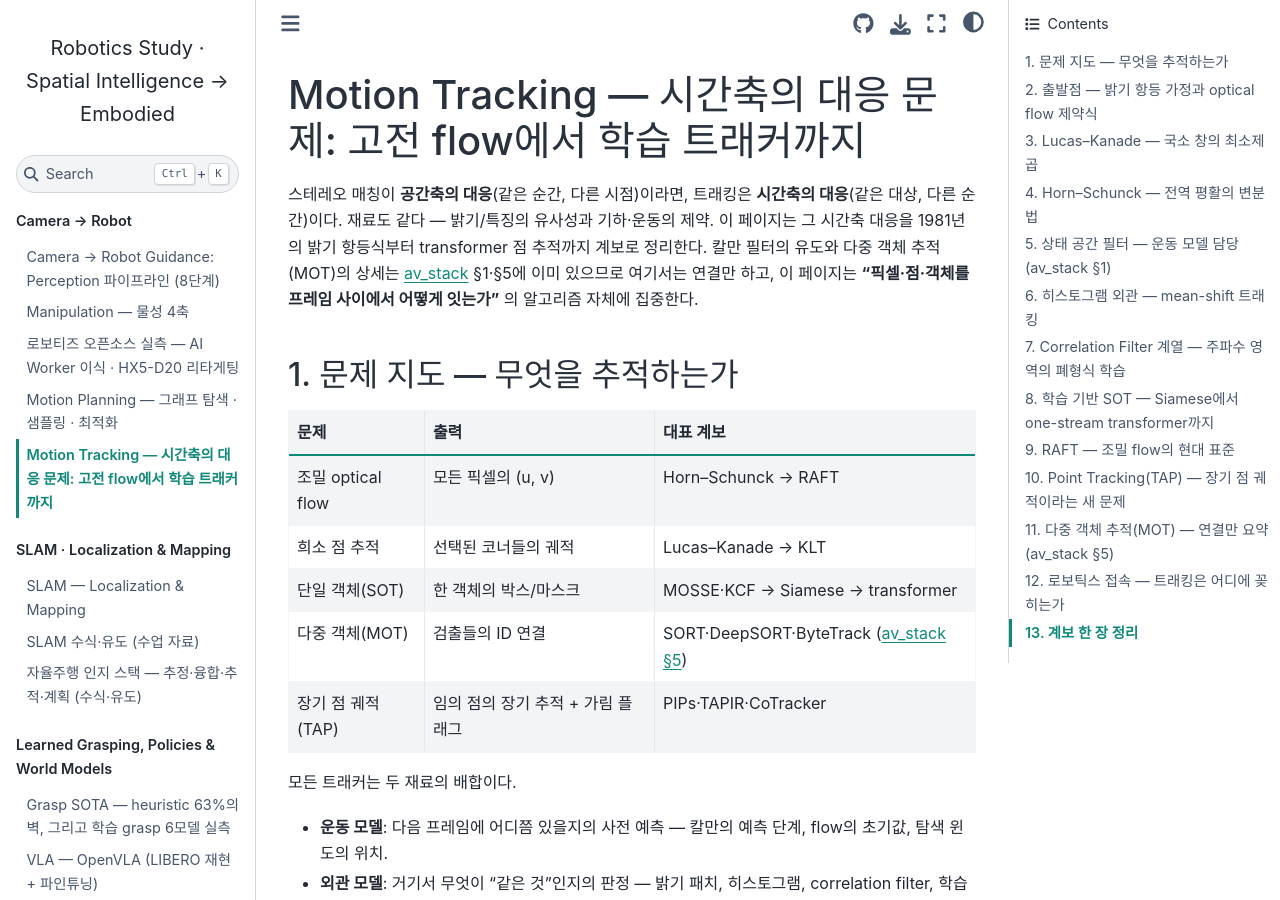
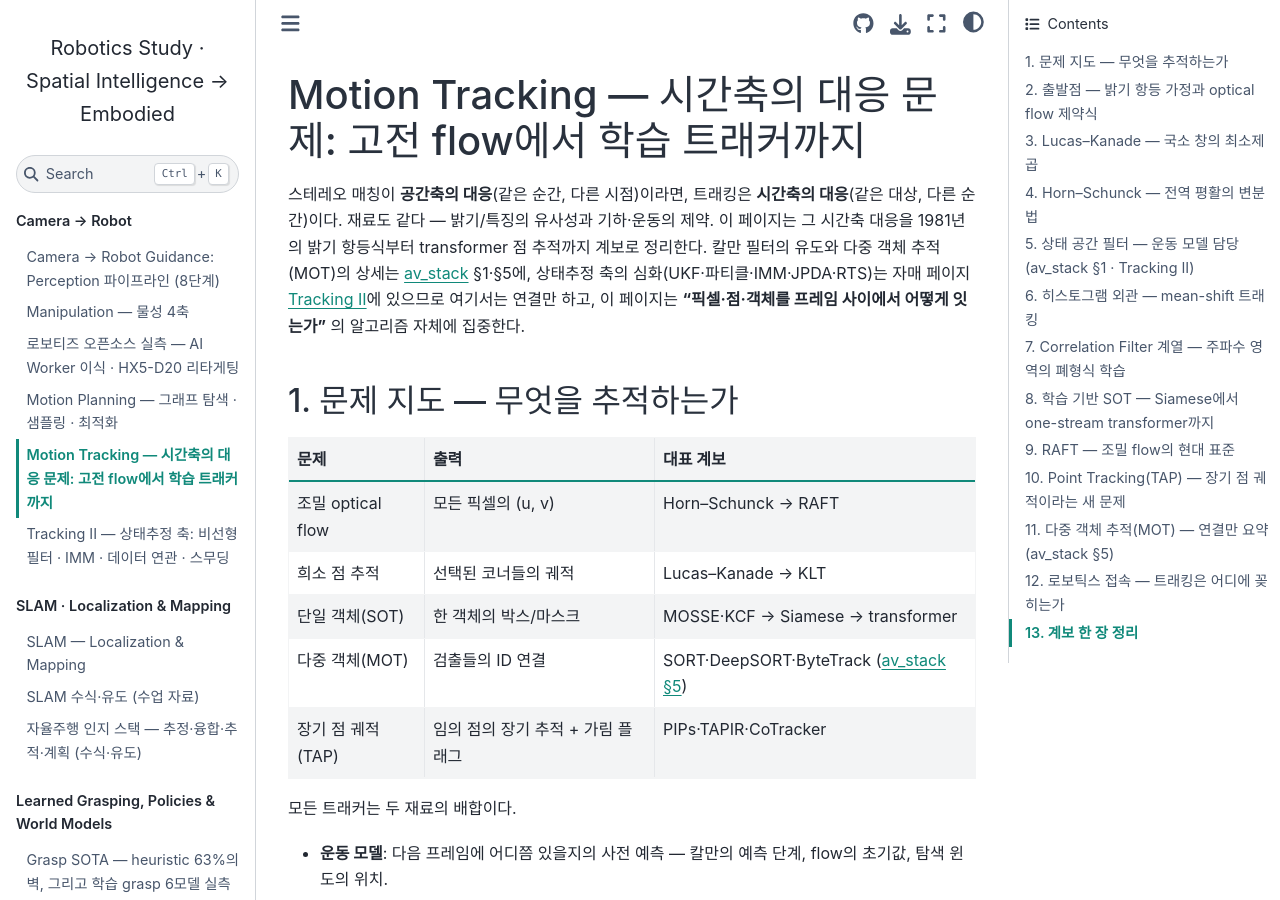
Before and after one commit to DoHyun468/robotics-study, a Jupyter Book: the page built from tracking.md, in a window 1280 px wide and 900 px high. Built offline with Jupyter Book 1.0.4 settings and Sphinx 7.4.7 and the Sphinx Book theme 1.1.4, drawn with Linux system fonts in a browser that asks for light colours; part of the change alters nothing that is shown; some of the changed text lies outside the part shown.

Commit message:
Tracking II 페이지 신설 — 상태추정 축: UKF·파티클·IMM·JPDA/MHT·RTS·필터 진단
Co-Authored-By: Claude Fable 5 <noreply@anthropic.com>

```diff
--- a/_toc.yml
+++ b/_toc.yml
@@ -8,6 +8,7 @@ parts:
       - file: robotis
       - file: planning
       - file: tracking
+      - file: tracking_filter
   - caption: SLAM · Localization & Mapping
     chapters:
       - file: slam
--- a/tracking.md
+++ b/tracking.md
@@ -1,6 +1,6 @@
 # Motion Tracking — 시간축의 대응 문제: 고전 flow에서 학습 트래커까지
 
-스테레오 매칭이 **공간축의 대응**(같은 순간, 다른 시점)이라면, 트래킹은 **시간축의 대응**(같은 대상, 다른 순간)이다. 재료도 같다 — 밝기/특징의 유사성과 기하·운동의 제약. 이 페이지는 그 시간축 대응을 1981년의 밝기 항등식부터 transformer 점 추적까지 계보로 정리한다. 칼만 필터의 유도와 다중 객체 추적(MOT)의 상세는 [av_stack](av_stack.md) §1·§5에 이미 있으므로 여기서는 연결만 하고, 이 페이지는 **"픽셀·점·객체를 프레임 사이에서 어떻게 잇는가"** 의 알고리즘 자체에 집중한다.
+스테레오 매칭이 **공간축의 대응**(같은 순간, 다른 시점)이라면, 트래킹은 **시간축의 대응**(같은 대상, 다른 순간)이다. 재료도 같다 — 밝기/특징의 유사성과 기하·운동의 제약. 이 페이지는 그 시간축 대응을 1981년의 밝기 항등식부터 transformer 점 추적까지 계보로 정리한다. 칼만 필터의 유도와 다중 객체 추적(MOT)의 상세는 [av_stack](av_stack.md) §1·§5에, 상태추정 축의 심화(UKF·파티클·IMM·JPDA·RTS)는 자매 페이지 [Tracking II](tracking_filter.md)에 있으므로 여기서는 연결만 하고, 이 페이지는 **"픽셀·점·객체를 프레임 사이에서 어떻게 잇는가"** 의 알고리즘 자체에 집중한다.
 
 ## 1. 문제 지도 — 무엇을 추적하는가
 
@@ -97,7 +97,7 @@ $$u^{k+1} = \bar u^k - \frac{I_x \big( I_x \bar u^k + I_y \bar v^k + I_t \big)}{
 | 실패 모드 | aperture, 큰 움직임 | 운동 경계 번짐 |
 | 계산 | 점당 2×2 — 실시간 | 전역 반복 — 무거움 |
 
-## 5. 상태 공간 필터 — 운동 모델 담당 ([av_stack §1](av_stack.md))
+## 5. 상태 공간 필터 — 운동 모델 담당 ([av_stack §1](av_stack.md) · [Tracking II](tracking_filter.md))
 
 외관 매칭이 "어디가 닮았나"를 답한다면, 칼만 필터는 **"어디쯤 있어야 하나"의 사전분포**를 공급한다 — 탐색 윈도의 중심을 정하고, 말이 안 되는 매칭을 게이팅으로 걸러주는 역할. 예측–갱신 2박자와 칼만 게인의 유도, 등속(CV) 운동 모델, EKF/UKF/파티클 필터로의 확장은 [av_stack §1](av_stack.md)에 전부 전개되어 있으므로 반복하지 않는다. 이 페이지의 관점에서 기억할 한 줄만: **필터는 외관 모델이 틀렸을 때를 버텨주는 관성이고, 외관 모델이 강해질수록(§7~§8) 그 역할은 게이팅으로 축소된다.**
 
--- /dev/null
+++ b/tracking_filter.md
@@ -0,0 +1,168 @@
+# Tracking II — 상태추정 축: 비선형 필터 · IMM · 데이터 연관 · 스무딩
+
+[Tracking I](tracking.md)이 **외관 축**("저게 같은 놈인가"를 이미지에서 판정)이었다면, 이 페이지는 **상태추정 축**("다음에 어디쯤 있어야 하나"를 확률로 유지)이다. 관측을 만드는 쪽과 소비하는 쪽 — 레이더·LiDAR·검출기처럼 관측이 점/박스로 주어지는 트래킹에서는 이 축이 주인공이 된다. 기초는 이미 [av_stack](av_stack.md)에 있다: §1에 칼만 필터의 유도(게인 유도 포함)·CV 모델·EKF의 선형화, §5에 MOT 골격(마할라노비스 게이팅의 유도·헝가리안·M/N 트랙 관리·SORT 계보). 이 페이지는 **그 다음 층** — av_stack이 한 줄로 지나간 UKF·파티클 필터의 실제 수식, 기동 대응(IMM), 모호한 연관의 확률적 처리(JPDA·MHT), 오프라인 정밀화(RTS 스무딩), 그리고 필터가 거짓말하는지 진단하는 법까지를 전개한다.
+
+## 1. 베이즈 필터 한 장 복기
+
+모든 필터는 같은 두 적분의 변주다. 상태 $x_k$, 관측 $z_{1:k}$에 대해:
+
+$$\text{예측:}\quad p(x_k \mid z_{1:k-1}) = \int p(x_k \mid x_{k-1})\, p(x_{k-1} \mid z_{1:k-1})\, dx_{k-1}$$
+
+$$\text{갱신:}\quad p(x_k \mid z_{1:k}) \propto p(z_k \mid x_k)\, p(x_k \mid z_{1:k-1})$$
+
+이 적분을 **어떤 형태의 분포로 들고 다니느냐**가 가족을 가른다 — 가우시안 + 선형이면 칼만(폐형식, [av_stack §1](av_stack.md)), 가우시안 + 비선형 1차 근사면 EKF, 가우시안 + 샘플 통과면 UKF(§3), 임의 분포 + 샘플이면 파티클 필터(§4), 가우시안 혼합 + 모델 혼합이면 IMM(§5). 아래 전부가 이 두 줄의 구현 선택지다.
+
+## 2. 운동 모델 동물원과 Q 설계
+
+### 2.1 모델 사다리
+
+상태에 미분을 몇 개까지 넣고, 어떤 비선형을 허용하느냐의 사다리.
+
+| 모델 | 상태 | 가정 | 용도 |
+|---|---|---|---|
+| CV | $[p, \dot p]$ | 등속 + 백색 가속 | 보행자, 일반 MOT 기본값 |
+| CA | $[p, \dot p, \ddot p]$ | 등가속 + 백색 저크 | 가감속 구간이 긴 대상 |
+| CTRV | $[x, y, v, \psi, \dot\psi]$ | 등속력 + 등회전율 | 차량 (원호 주행) |
+| CTRA | CTRV + $a$ | 등가속 + 등회전율 | 차량 (가감속 포함) |
+| Singer | CA의 가속을 1차 마르코프로 | 상관 시간 $\tau$의 기동 | 항공기 추적 고전 |
+
+CTRV의 전이가 비선형의 전형이다. $\dot\psi \neq 0$일 때 원호를 따라:
+
+$$x_{k+1} = x_k + \frac{v}{\dot\psi}\big[ \sin(\psi + \dot\psi \Delta t) - \sin\psi \big], \qquad y_{k+1} = y_k + \frac{v}{\dot\psi}\big[ -\cos(\psi + \dot\psi \Delta t) + \cos\psi \big]$$
+
+$\psi_{k+1} = \psi + \dot\psi \Delta t$, $v, \dot\psi$는 유지. $\dot\psi \to 0$이면 분모가 터지므로 직진 극한식($x + v\cos\psi\,\Delta t$)으로 갈아타는 분기가 구현 필수다 — 삼각함수가 끼는 순간 EKF/UKF의 무대가 된다.
+
+### 2.2 Q는 어디서 오나 — 백색 가속의 이산화
+
+"$Q$는 튜닝 노브"로 끝내지 않고 유도를 보면 구조가 생긴다. CV 모델에서 실제 가속을 연속 백색 노이즈 $\ddot p = w(t)$, 강도 $q$로 가정하고 $\Delta t$ 동안 적분하면, 축당:
+
+$$Q = q \begin{pmatrix} \Delta t^3/3 & \Delta t^2/2 \\ \Delta t^2/2 & \Delta t \end{pmatrix}$$
+
+읽는 법 — 속도 분산은 $\Delta t$에 비례해 자라고, 그 속도 오차가 적분되어 위치 분산은 $\Delta t^3$으로 자라며, 비대각 항은 "속도가 틀렸으면 위치도 같은 방향으로 틀렸다"는 상관이다. 스칼라 $q$ 하나(가속의 세기, 물리 단위 $\mathrm{m^2/s^3}$)로 전체 구조가 결정되므로, 대각에 임의 숫자를 채우는 것보다 튜닝이 한 차원으로 준다. $q$의 의미는 §8의 일관성 검사로 역검증한다.
+
+## 3. UKF — 분포를 점 집합으로 들고 비선형을 통과한다
+
+EKF의 약점은 비선형 $f$를 **한 점에서의 접선**으로 바꾼다는 것 — 곡률이 크면(멀리 도는 CTRV, 극좌표 관측) 평균·공분산이 체계적으로 틀어진다. UKF의 발상: **함수를 근사하지 말고, 분포를 대표하는 점 몇 개를 진짜 함수에 통과시키자**(unscented transform).
+
+**① 시그마 포인트 생성.** $n$차원 추정 $(\hat x, P)$에서 $2n+1$개 점:
+
+$$\chi_0 = \hat x, \qquad \chi_i = \hat x + \big( \sqrt{(n+\lambda) P} \big)_i, \qquad \chi_{i+n} = \hat x - \big( \sqrt{(n+\lambda) P} \big)_i \quad (i = 1 \dots n)$$
+
+$\sqrt{\cdot}$는 Cholesky 분해([calibration 9장](vision/calibration.md)에서 본 그 분해 — 여기서는 "공분산의 제곱근 방향"을 뽑는 용도), $(\cdot)_i$는 그 $i$번째 열. 즉 **평균 1점 + 각 주축 방향으로 ±1점씩**, 분포의 1·2차 모멘트를 정확히 재현하는 최소 점 집합이다. $\lambda = \alpha^2(n+\kappa) - n$은 점들의 퍼짐을 조절하는 스케일링.
+
+**② 통과와 재조립.** 각 점을 비선형에 그대로 통과시키고, 가중 평균·분산으로 가우시안을 재조립:
+
+$$\chi_i' = f(\chi_i), \qquad \hat x^- = \sum_i W_i^m \chi_i', \qquad P^- = \sum_i W_i^c (\chi_i' - \hat x^-)(\chi_i' - \hat x^-)^T + Q$$
+
+가중치는 $W_0^m = \lambda/(n+\lambda)$, $W_0^c = W_0^m + (1 - \alpha^2 + \beta)$, 나머지 $W_i = 1/[2(n+\lambda)]$ (가우시안이면 $\beta = 2$가 4차 모멘트까지 보정).
+
+**③ 갱신.** 관측도 같은 요령 — $Z_i = h(\chi_i')$로 통과시켜 $\hat z, S$를 만들고, 교차공분산으로 게인을 얻는다:
+
+$$P_{xz} = \sum_i W_i^c (\chi_i' - \hat x^-)(Z_i - \hat z)^T, \qquad K = P_{xz} S^{-1}$$
+
+이후는 칼만과 동일($\hat x = \hat x^- + K(z - \hat z)$). **야코비안이 어디에도 없다**는 것이 실무 포인트 — $f, h$를 블랙박스로 쓸 수 있어 모델 교체가 공짜고, 정확도는 Taylor 2차항까지 맞는다(EKF는 1차). 비용은 $f$ 호출 $2n+1$회 — 상태가 작은 트래킹에선 무시할 수준이라, CTRV급 비선형에선 UKF가 사실상 기본값이다.
+
+## 4. 파티클 필터 — 가우시안을 버려야 할 때
+
+가우시안 가족(KF/EKF/UKF)의 공통 전제는 **사후분포가 봉우리 하나**라는 것. 모호한 연관("저 둘 중 어느 쪽이 내 대상인가"), 납치 문제(추정이 완전히 틀린 상태에서 재발견), 비대칭 제약(벽 뒤로는 못 간다) 앞에서는 분포가 다봉이 되고 가우시안은 봉우리 사이 계곡에 추정을 둔다 — [π0에서 본 MSE 평균 뭉개짐](world-models/four-families.md)과 같은 병리다. 파티클 필터는 분포를 **가중 샘플 집합** $\{x^{(i)}, w^{(i)}\}_{i=1}^N$으로 들고 다닌다.
+
+한 사이클(bootstrap/SIR 버전):
+
+1. **예측 = 샘플 이동**: 각 파티클을 운동 모델로 전파 — $x_k^{(i)} \sim p(x_k \mid x_{k-1}^{(i)})$ (노이즈까지 샘플링해서 뿌린다)
+2. **갱신 = 가중치 곱**: 관측 우도로 가중 — $w_k^{(i)} \propto w_{k-1}^{(i)}\, p(z_k \mid x_k^{(i)})$ 후 정규화
+3. **진단 — 유효 샘플 수**:
+
+$$N_{\text{eff}} = \frac{1}{\sum_i \big( w^{(i)} \big)^2}$$
+
+모든 가중치가 균등하면 $N_{\text{eff}} = N$, 하나에 몰리면 $1$. 소수 파티클만 살아남는 **퇴화(degeneracy)**는 구조적 숙명이라($N$개 중 우도 높은 영역에 있는 건 소수), $N_{\text{eff}} < N/2$쯤에서 —
+
+4. **리샘플링**: 가중치에 비례해 복원추출하고 가중치를 균등으로 리셋 — 죽은 파티클을 버리고 산 곳에 재배치. 대가는 **표본 빈곤(impoverishment)**: 다양성이 줄어 같은 파티클의 복사본만 남을 수 있다(저노이즈일수록 심함 — 운동 노이즈를 일부러 키우는 실무 꼼수의 이유).
+
+장단이 명확하다 — 임의 분포·임의 비선형을 다루는 유일한 범용 해(로봇 자기위치의 몬테카를로 로컬라이제이션이 대표 무대)지만, 비용이 $N$에 비례하고 상태 차원이 크면 $N$이 지수적으로 필요해진다(차원의 저주). 객체 트래킹에선 상태가 작아 쓸 만하고, [SLAM](slam.md)처럼 상태가 거대하면 Rao-Blackwellization(일부 상태만 샘플, 나머지는 조건부 칼만 — FastSLAM)으로 우회한다.
+
+## 5. IMM — "지금 어떤 운동 중인가"까지 추정한다
+
+차량은 직진(CV)과 선회(CTRV)를 오간다. 모델 하나로 버티면 — $Q$를 키워 뭉개거나(정밀도 손해), 기동 순간 필터가 한동안 거짓말한다(지연). **IMM(Interacting Multiple Model)**은 모델 $r$개의 필터를 병렬로 돌리고, **모델 확률** $\mu_j$를 함께 추정한다. 모델 간 전이는 마르코프 행렬 $\pi_{ij}$ (설계자가 주는 "직진하다 선회로 넘어갈 확률").
+
+한 사이클 세 단계:
+
+**① 혼합(mixing).** 각 필터 $j$의 새 출발점을, 전이 확률로 가중한 **모든 필터의 혼합**으로 만든다:
+
+$$\mu_{i|j} = \frac{\pi_{ij}\, \mu_i}{\bar c_j}, \qquad \hat x_{0j} = \sum_i \mu_{i|j}\, \hat x_i, \qquad P_{0j} = \sum_i \mu_{i|j} \Big[ P_i + (\hat x_i - \hat x_{0j})(\hat x_i - \hat x_{0j})^T \Big]$$
+
+(공분산의 둘째 항 = 추정들끼리 벌어진 정도도 불확실성 — 가우시안 혼합을 하나로 요약할 때의 spread 항.)
+
+**② 모델별 필터링.** 각 필터가 자기 모델로 예측·갱신하고, 자기 잔차의 우도를 보고한다:
+
+$$\Lambda_j = \mathcal{N}\big( \nu_j;\; 0,\; S_j \big)$$
+
+— "이번 관측이 내 모델 기준으로 얼마나 그럴듯했나"라는 자기 평가.
+
+**③ 확률 갱신과 출력.** 모델 확률을 베이즈로 갱신하고, 출력은 확률 가중 결합:
+
+$$\mu_j = \frac{\bar c_j\, \Lambda_j}{\sum_l \bar c_l\, \Lambda_l}, \qquad \hat x = \sum_j \mu_j\, \hat x_j$$
+
+직관: **선회가 시작되면 CV 필터의 잔차가 커지고($\Lambda_{CV} \downarrow$), 확률 질량이 CTRV로 이동**해 지연 없이 갈아탄다 — 수동 전환 로직 없이. 자율주행 레이더 추적의 표준 장비이고, 구조적으로는 §4의 "다봉 분포" 문제를 "이산 모드 × 가우시안" 혼합으로 푸는 중간 해법이다.
+
+## 6. 데이터 연관의 확률적 완성 — GNN을 넘어서
+
+[av_stack §5](av_stack.md)의 헝가리안 할당(GNN, global nearest neighbor)은 **가장 그럴듯한 연관 하나를 확정**한다. 밀집 상황 — 두 트랙이 교차하고 검출이 겹치는 — 에서는 확정이 도박이 된다. 틀린 연관을 필터에 먹이면 상태가 오염되고, 오염된 예측이 다음 연관을 또 틀리게 하는 악순환. 불확실한 연관을 불확실한 채로 다루는 세 단계 사다리:
+
+**JPDA(Joint Probabilistic Data Association)** — 확정 대신 **가중 평균**. 게이트 안 검출 $j$마다 연관 확률 $\beta_{ij}$를 (모든 정합적 조인트 가설의 확률을 합산해) 계산하고, 갱신을 기대 잔차로:
+
+$$\bar\nu_i = \sum_j \beta_{ij}\, \nu_{ij}, \qquad \hat x_i = \hat x_i^- + K_i \bar\nu_i$$
+
+공분산에는 "어느 검출이 맞는지 몰랐다"는 비용이 spread 항으로 추가된다:
+
+$$P_i = P_i^{KF} + K_i \Big( \sum_j \beta_{ij} \nu_{ij} \nu_{ij}^T - \bar\nu_i \bar\nu_i^T \Big) K_i^T$$
+
+— §5의 혼합 공분산과 같은 구조다(모를수록 퍼진다). 약점: 가까운 트랙들이 서로의 검출을 조금씩 나눠 먹어 **추정이 합체(coalescence)**하는 경향.
+
+**MHT(Multiple Hypothesis Tracking)** — **결정을 미룬다**. 모호한 프레임의 연관 가설들을 가지로 유지한 채 트리를 키우고, 다음 몇 프레임의 증거가 쌓인 뒤 가장 그럴듯한 가지만 남기고 친다(N-scan pruning). "지금은 모호하지만 3프레임 뒤에는 자명해지는" 교차 상황의 원리적 해 — 비용은 가설 수의 조합 폭발이라 가지치기 공학이 본체다. [COLMAP의 track RANSAC](reviews/colmap.md)이 "잘못 병합된 track에서 복수 포인트를 회수"하던 것과 같은 정신의 시간축 버전.
+
+**RFS/PHD 한 줄** — 트랙 개수 자체를 확률 변수로(랜덤 유한 집합) 보고, 개별 ID 대신 **강도 함수**(단위 부피당 기대 대상 수)를 전파하는 필터 가족. 연관을 아예 우회하므로 출생·사멸·클러터가 심한 환경(수중 소나, 드론 떼)에서 쓰인다.
+
+밀도 스펙트럼으로 요약하면 — 희소: GNN이면 충분 / 중간: JPDA / 교차·기동 밀집: MHT / 개수조차 불명: RFS.
+
+## 7. 스무딩 — 미래를 아는 사치, RTS
+
+필터는 인과적이다 — $\hat x_k$는 $z_{1:k}$만 안다. 오프라인(라벨링, 지도 제작, 시연 데이터 후처리)에서는 $z_{1:N}$ 전부를 쓸 수 있고, 그 최적해가 **RTS(Rauch–Tung–Striebel) 스무더**다. 순방향 칼만 패스를 저장해두고, 역방향 한 번:
+
+$$C_k = P_k F^T \big( P_{k+1}^- \big)^{-1}$$
+
+$$\hat x_k^s = \hat x_k + C_k \big( \hat x_{k+1}^s - \hat x_{k+1}^- \big), \qquad P_k^s = P_k + C_k \big( P_{k+1}^s - P_{k+1}^- \big) C_k^T$$
+
+읽는 법: 미래가 확정해 준 $\hat x_{k+1}^s$와 당시의 예측 $\hat x_{k+1}^-$의 차이를, 이득 $C_k$(당시 추정과 다음 예측의 상관)만큼 과거로 되돌려 보정한다. 효과는 극적이다 — 필터 추정의 지그재그가 사라지고, 특히 **관측이 끊긴 구간(가림)이 양쪽에서 보간**된다. 자율주행 데이터셋의 "auto-labeling" 궤적, 모션 캡처 후처리가 전부 이 계열이고, [그래프 SLAM](slam_math.md)의 전 궤적 최적화는 이 스무딩의 비선형·일괄 처리판이다.
+
+## 8. 필터 진단 — 내 필터는 거짓말을 하는가
+
+필터는 추정과 함께 **자기 불확실성 $P$를 주장**한다. 그 주장이 맞는지(consistency)는 검증 가능하다 — 잔차 $\nu_k = z_k - H\hat x_k^-$는 (필터가 정직하면) $\mathcal{N}(0, S_k)$여야 하므로:
+
+$$\text{NIS} = \nu_k^T S_k^{-1} \nu_k \;\sim\; \chi^2_{\dim z}$$
+
+시계열로 NIS를 찍어 $\chi^2$ 신뢰구간을 벗어나는 비율을 본다. **지속적으로 위로 벗어나면** 필터가 과신(실제 오차 > 주장한 $P$) — $Q$나 $R$이 너무 작다. **지속적으로 아래면** 과소신 — 추정은 맞는데 $P$가 부풀어 게이팅이 흐물해진다. 시뮬레이션처럼 참값이 있으면 상태 오차로 같은 검사(NEES)를 한다. §2.2의 $q$ 튜닝은 이 그래프를 보며 하는 것이고, §6의 게이팅 임계가 $\chi^2$ 분위수인 것도 같은 사실의 응용이다 — **마할라노비스·게이팅·일관성 검사가 전부 "잔차는 $S$로 정규화하면 $\chi^2$"라는 한 문장에서 나온다.**
+
+## 9. 응용 지도 — 어느 센서, 어느 문제에 어느 조합인가
+
+| 무대 | 관측 | 전형 조합 |
+|---|---|---|
+| 카메라 MOT | 검출 박스 | CV-칼만 + IoU/임베딩 연관 ([av_stack §5](av_stack.md)) |
+| LiDAR 3D MOT | 3D 박스 | CV/CTRV-칼만 + 3D IoU·마할라노비스, yaw wrap 주의 |
+| 레이더 | 거리·방위·도플러 | EKF/UKF(극좌표 비선형) + IMM(기동) + JPDA(클러터) |
+| 자기 위치(VIO) | IMU + 특징 트랙 | [Tracking I §12](tracking.md)의 KLT가 관측 공급 → MSCKF/그래프 ([slam](slam.md)) |
+| 조작 중 6D 포즈 | 포즈 추정기 출력 | 포즈 필터(회전은 오류상태/리 군 처리) — 떨림 억제 + 가림 관통 |
+| 휴먼 포즈/SMPL | 프레임별 피팅 | 시계열 스무딩(RTS류 또는 One-Euro) — 지터 제거 |
+
+두 가지만 짚는다. **VIO는 "자기 자신을 추적하는 MOT"다** — 관측을 만드는 쪽이 Tracking I의 KLT이고 소비하는 쪽이 이 페이지의 필터라, 두 축이 한 시스템 안에서 역할 분담하는 가장 깨끗한 사례. 그리고 **회전이 상태에 들어가면** 가우시안을 벡터 공간에 그대로 둘 수 없다 — yaw 하나면 wrap 처리([av_stack §5.5](av_stack.md))로 버티지만, 3D 자세면 오류상태(error-state) 칼만, 즉 "추정은 리 군 위에, 불확실성은 접공간에" 패턴이 표준이다. [SO(3) 매니폴드 최적화](slam_math.md)와 같은 수학이 필터에 재등장하는 지점.
+
+## 10. 두 축 총정리
+
+| | Tracking I (외관 축) | Tracking II (상태추정 축) |
+|---|---|---|
+| 질문 | 같은 것이 **어디에 보이는가** | 같은 것이 **어디에 있어야 하는가** |
+| 재료 | 픽셀·특징·임베딩 | 운동 모델·노이즈 통계 |
+| 실패 조건 | 외관 변화·가림·무텍스처 | 기동·모델 불일치·오연관 |
+| 역사의 방향 | 손설계 유사도 → 학습 유사도 | 선형 가우시안 → 비선형·다봉·다중모델 |
+| 접점 | 관측 $z$를 만들어 공급 | 탐색 위치·게이트를 돌려줌 |
+
+한 줄 결론: **외관 축은 "증거"를 만들고 상태추정 축은 "믿음"을 유지한다** — 증거가 강해질수록 믿음의 역할은 게이팅과 가림 관통으로 물러나지만, 증거가 침묵하는 순간(가림·블러·클러터) 시스템을 살리는 것은 언제나 믿음 쪽이다. 두 축을 한 줄 수식으로 묶으면 결국 §1의 베이즈 두 줄 — 예측이 믿음, 우도가 증거다.
```
